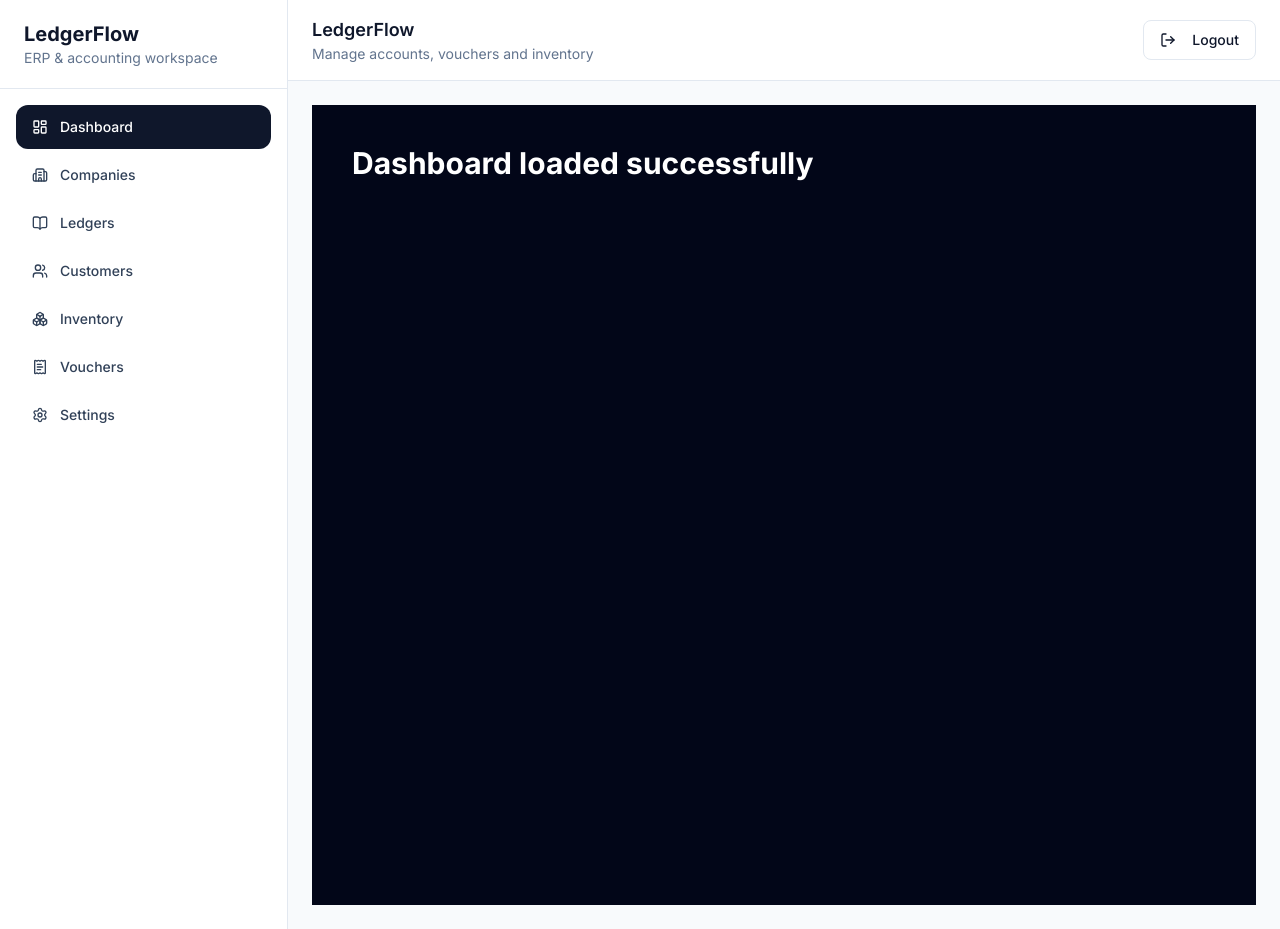
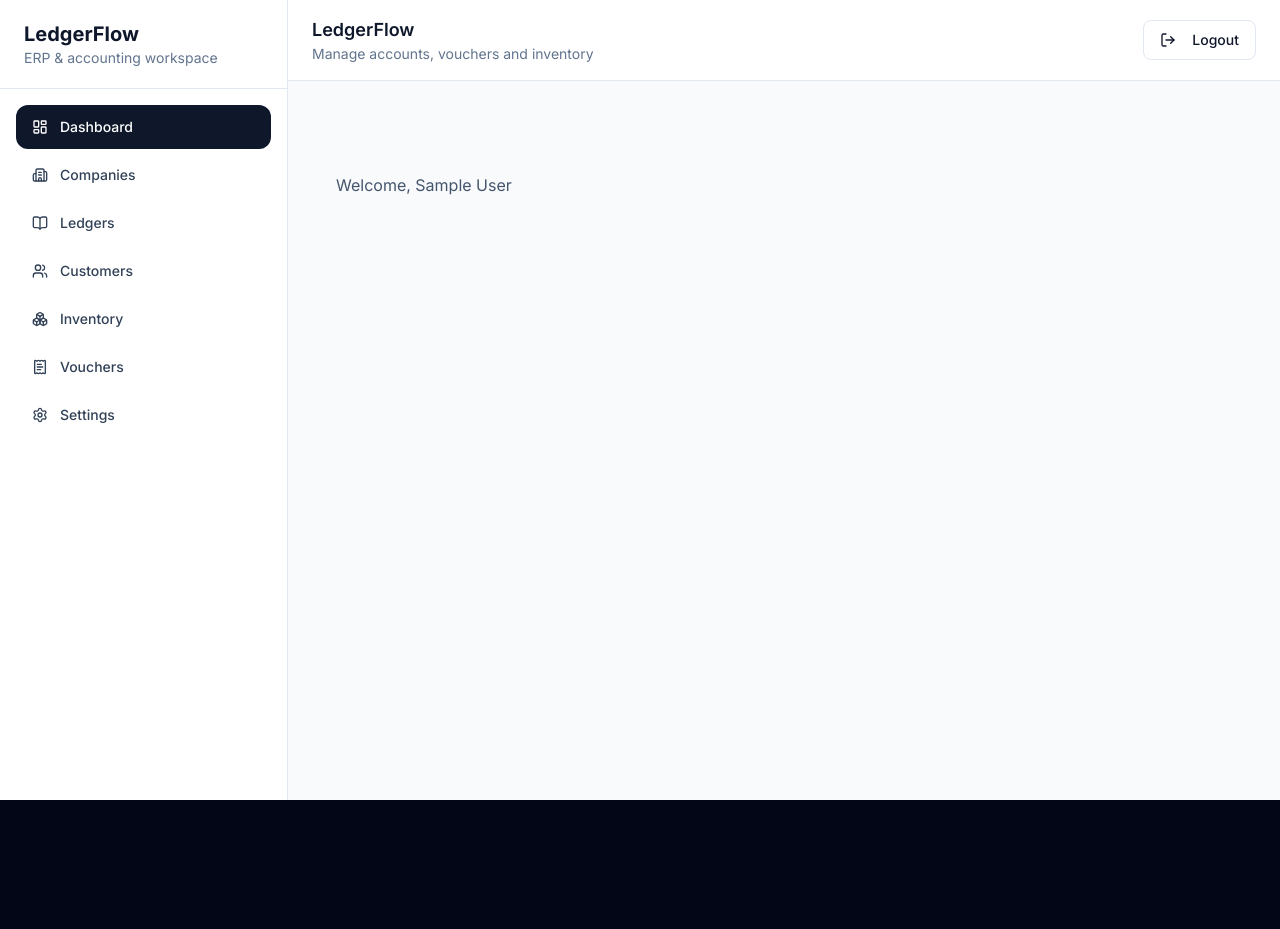
Before and after one commit to Kesarkarale/LedgerFlow, a Next.js app: page /dashboard in a window 1280 px wide. After the commit the page ends 800 px from the top, so only its background shows below. Built offline with nearby package versions, Linux system fonts and the light colour scheme; no server answers; sample sign-in values are in the browser's storage.

Commit message:
Update page.tsx

```diff
--- a/src/app/dashboard/page.tsx
+++ b/src/app/dashboard/page.tsx
@@ -1,7 +1,20 @@
-export default function DashboardPage() {
+import { getServerSession } from "next-auth";
+import { authOptions } from "@/lib/auth";
+import { redirect } from "next/navigation";
+
+export default async function DashboardPage() {
+  const session = await getServerSession(authOptions);
+
+  if (!session) {
+    redirect("/login");
+  }
+
   return (
-    <div className="min-h-screen bg-slate-950 text-white p-10">
-      <h1 className="text-3xl font-bold">Dashboard loaded successfully</h1>
+    <div className="p-6">
+      <h1 className="text-3xl font-bold">Dashboard</h1>
+      <p className="mt-2 text-slate-600">
+        Welcome, {session.user?.name || session.user?.email}
+      </p>
     </div>
   );
 }
```
